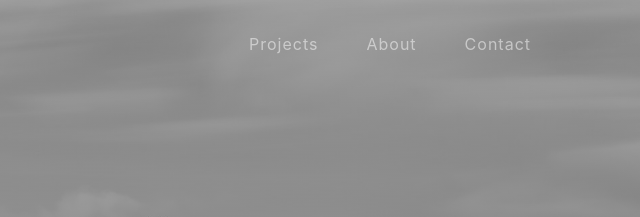
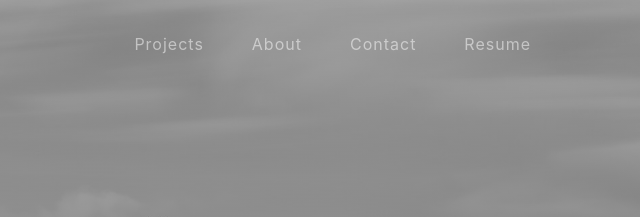
Before and after one commit to Ben16/Ben16.github.io, a website with bundled scripts: page index.html in a window 1280 px wide. Shown: the top 217 px of the page, 640-1280 px from the left. Built offline with nearby package versions, Linux system fonts and the light colour scheme.

Commit message:
Added resume to site

```diff
--- a/index.html
+++ b/index.html
@@ -44,6 +44,9 @@
           <li class="nav-item">
             <a class="nav-link js-scroll-trigger" href="#contact">Contact</a>
           </li>
+          <li class="nav-item">
+              <a class="nav-link js-scroll-trigger" href="resume.pdf" target="_blank">Resume</a>
+            </li>
         </ul>
       </div>
     </div>
```
Also changed, not shown: 1 other file.
